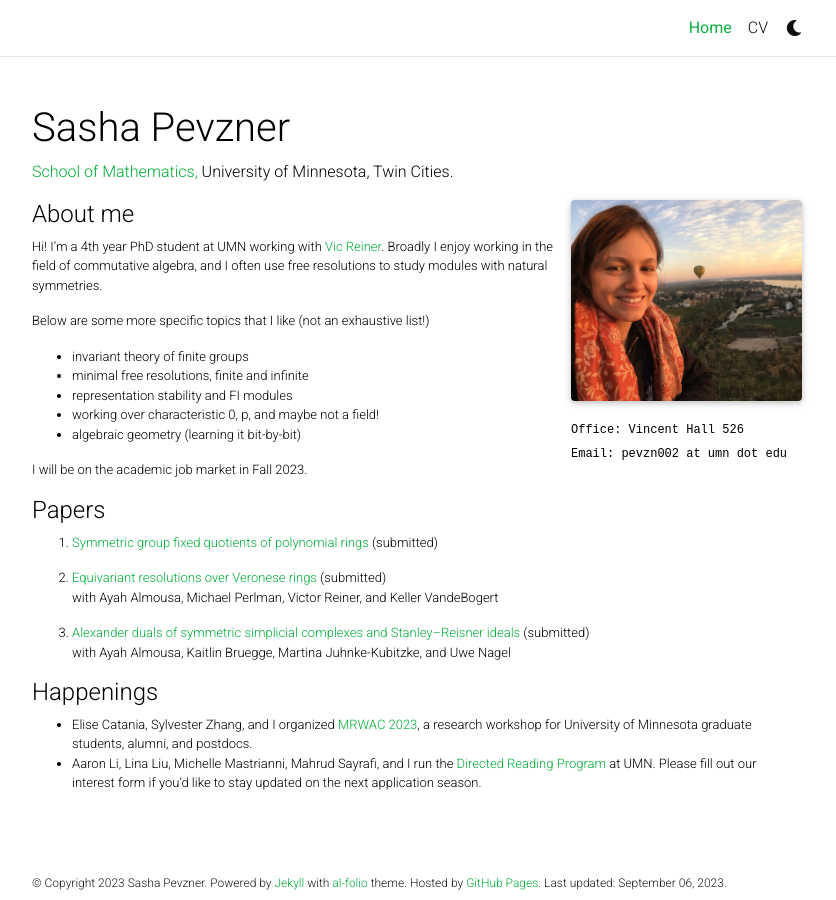
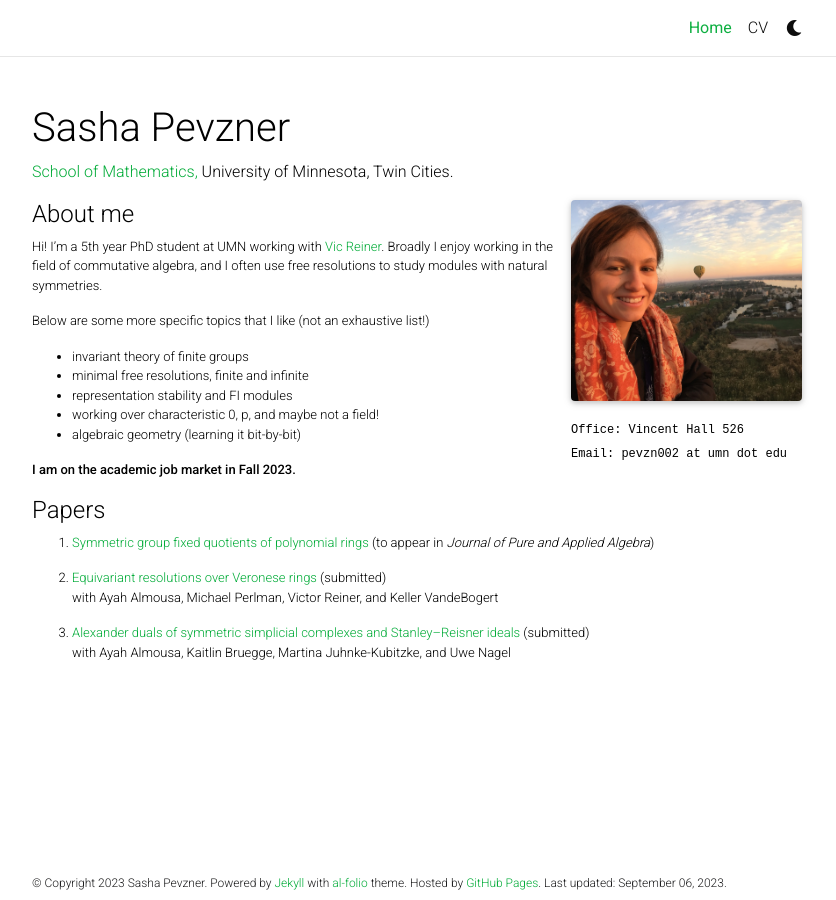
Before and after one commit to sashapevzner/sashapevzner.github.io, a Jekyll site: the page built from _pages/about.md, in a window 1280 px wide. Shown: the whole page, without its empty margins (223-1059 px from the left). Built offline with Jekyll 4.4.1, drawn with Linux system fonts in a browser that asks for light colours; full-size pictures stand in for the smaller copies a plugin makes; comment, search, counter and statistics services are not loaded; a style sheet for code colours, icons or effects is not loaded.

Commit message:
updated about page

```diff
--- a/_pages/about.md
+++ b/_pages/about.md
@@ -19,7 +19,7 @@ social: false  # includes social icons at the bottom of the page
 
 #### About me
 
-Hi! I'm a 4th year PhD student at UMN working with [Vic Reiner](https://www-users.cse.umn.edu/~reiner/). Broadly I enjoy working in the field of commutative algebra, and I often use free resolutions to study modules with natural symmetries.
+Hi! I'm a 5th year PhD student at UMN working with [Vic Reiner](https://www-users.cse.umn.edu/~reiner/). Broadly I enjoy working in the field of commutative algebra, and I often use free resolutions to study modules with natural symmetries.
 
 Below are some more specific topics that I like (not an exhaustive list!)
   * invariant theory of finite groups
@@ -28,19 +28,14 @@ Below are some more specific topics that I like (not an exhaustive list!)
   * working over characteristic 0, p, and maybe not a field!
   * algebraic geometry (learning it bit-by-bit)
 
-I will be on the academic job market in Fall 2023.
+**I am on the academic job market in Fall 2023.**
 
 #### Papers
 
-1. [Symmetric group fixed quotients of polynomial rings](https://arxiv.org/abs/2301.13377) (submitted)
+1. [Symmetric group fixed quotients of polynomial rings](https://arxiv.org/abs/2301.13377) (to appear in *Journal of Pure and Applied Algebra*)
 
 2. [Equivariant resolutions over Veronese rings](https://arxiv.org/abs/2210.16342) (submitted)
 with Ayah Almousa, Michael Perlman, Victor Reiner, and Keller VandeBogert
 
 3. [Alexander duals of symmetric simplicial complexes and Stanley--Reisner ideals](https://arxiv.org/abs/2209.14132) (submitted)
 with Ayah Almousa, Kaitlin Bruegge, Martina Juhnke-Kubitzke, and Uwe Nagel
-
-#### Happenings
-
-* Elise Catania, Sylvester Zhang, and I organized [MRWAC 2023](https://sites.google.com/view/mrwac2023/), a research workshop for University of Minnesota graduate students, alumni, and postdocs.
-* Aaron Li, Lina Liu, Michelle Mastrianni, Mahrud Sayrafi, and I run the [Directed Reading Program](https://z.umn.edu/mathdrp) at UMN. Please fill out our interest form if you'd like to stay updated on the next application season.
```
